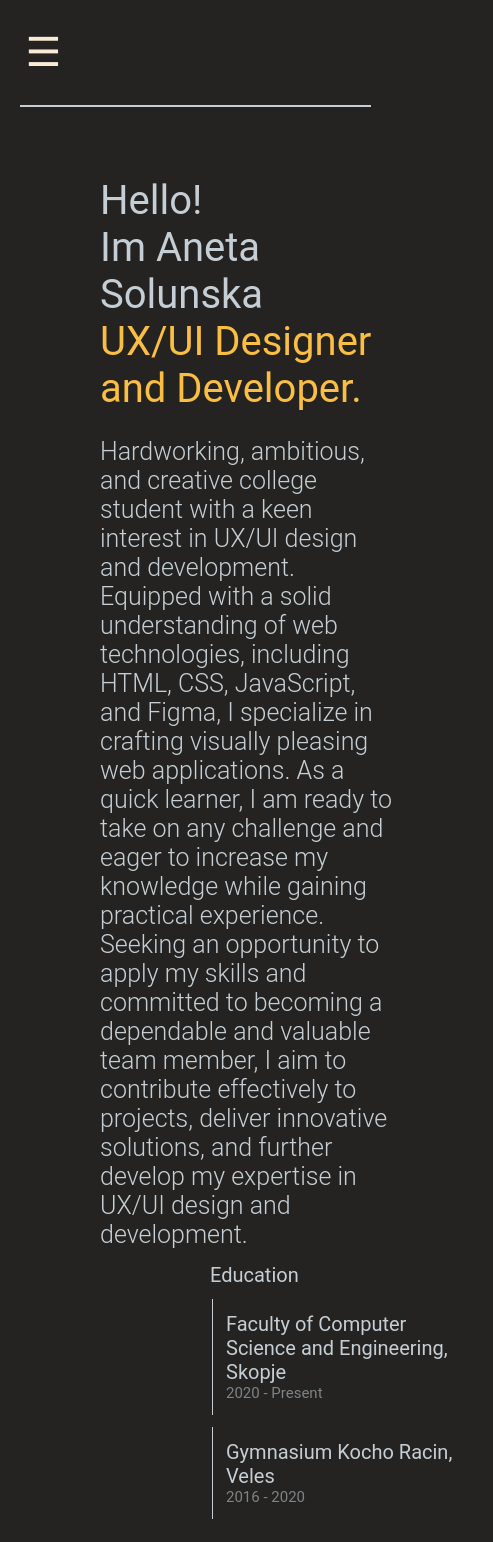
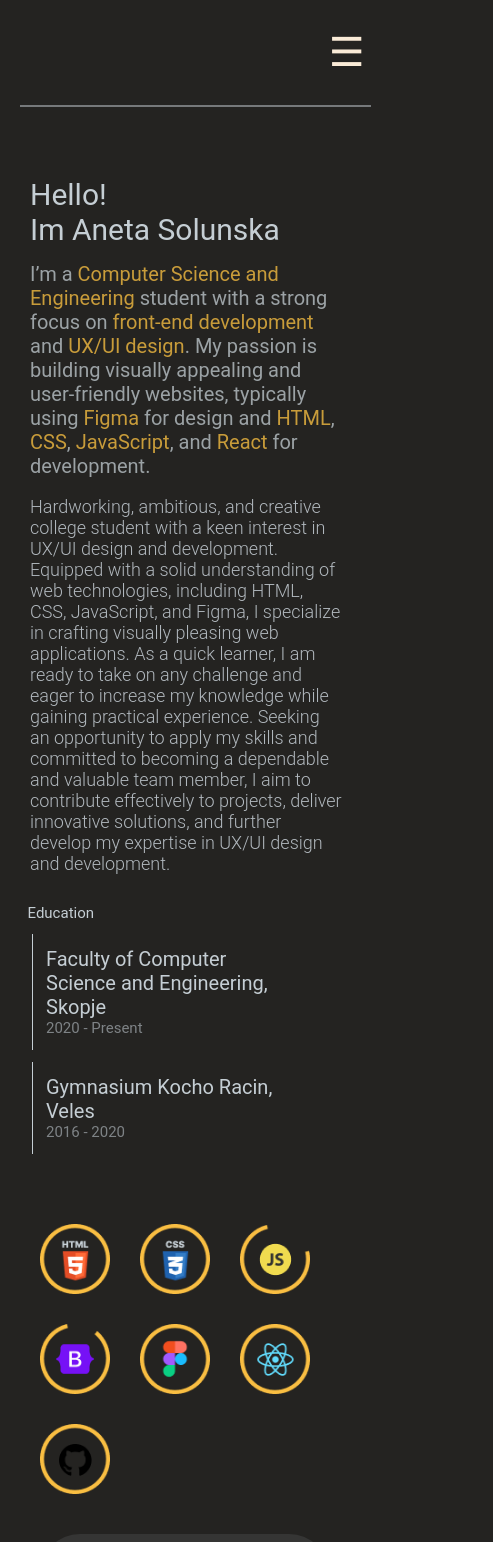
Before and after one commit to Solunska/Portfolio, a React (Vite) app: page /resume in a window 390 px wide. Shown: the top 1542 px of the page, 493 px wide, since content can reach past the window. Built offline with nearby package versions, Linux system fonts and the light colour scheme.

Commit message:
added responsiveness to resume page

```diff
--- a/src/components/AboutMe/Content.module.css
+++ b/src/components/AboutMe/Content.module.css
@@ -1,5 +1,5 @@
 .container {
-    width: 90em;
+    width: 100em;
     margin: 9em 10em 0 8em;
 }
 
@@ -8,10 +8,10 @@
     float: right;
 }
 
-@media(max-width: 941px) {
+@media(max-width: 940px) {
     .container {
         width: 100%;
-        margin: 1em;
+        margin: 0;
     }
 
     .btn_container {
--- a/src/components/AboutMe/Introduction.jsx
+++ b/src/components/AboutMe/Introduction.jsx
@@ -4,6 +4,6 @@ export default function Introduction() {
     return <div className={styles.container}>
         <p>Hello!</p>
         <p>Im Aneta Solunska</p>
-        <p>UX/UI Designer and Developer.</p>
+        <p>I’m a <span>Computer Science and Engineering</span> student with a strong focus on <span>front-end development</span> and <span>UX/UI design</span>. My passion is building visually appealing and user-friendly websites, typically using <span>Figma</span> for design and <span>HTML</span>, <span>CSS</span>, <span>JavaScript</span>, and <span>React</span> for development.</p>
     </div>
 }
--- a/src/components/AboutMe/Introduction.module.css
+++ b/src/components/AboutMe/Introduction.module.css
@@ -1,38 +1,71 @@
 .container p {
-    font-size: 9em;
+  font-size: 8em;
   color: #C5CED4;
   height: 100%;
 }
 
 .container p:nth-of-type(3) {
-    font-size: 9em;
-    color: #F9BE42;
+  font-size: 2.8em;
+  color: #c5ced4bd;
+  font-weight: normal;
+}
+.container p:nth-of-type(2) {
+  margin-bottom: 0.5em;
 }
 
-  @media(max-width: 1550px) {
-    .container p,
+
+span {
+  color: #f9bf42c5;
+}
+
+@media(max-width: 1590px) {
+
+  .container p {
+    font-size: 7em;
+  }
+
   .container p:nth-of-type(3) {
-      font-size: 7em;
+    font-size: 2.6em;
   }
 }
 
-  @media(max-width: 1530px) {
-    .container p,
+@media(max-width: 1405px) {
+
+  .container p {
+    font-size: 6em;
+  }
+
   .container p:nth-of-type(3) {
-      font-size: 6em;
+    font-size: 2.5em;
   }
 }
 
-  @media(max-width: 1005px) {
-    .container p,
+@media(max-width: 1260px) {
+
+  .container p {
+    font-size: 4em;
+  }
+
   .container p:nth-of-type(3) {
-      font-size: 5em;
+    font-size: 2.3em;
+  }
+}
+@media(max-width: 1140px) {
+  .container{
+    width: 30em;
+  }
+
+  .container p {
+    font-size: 3em;
+  }
+
+  .container p:nth-of-type(3) {
+    font-size: 2em;
   }
 }
 
-  @media(max-width: 900px) {
-    .container p,
-    .container p:nth-of-type(3) {
-      font-size: 4em;
+@media(max-width: 940px){
+  .container{
+    width: 100%;
   }
 }
--- a/src/components/AboutMe/SideBar.module.css
+++ b/src/components/AboutMe/SideBar.module.css
@@ -1,5 +1,5 @@
 .container {
-    width: 55em;
+    width: 50em;
     margin: 2em 0;
     height: 70em;
     background-color: #353534;
@@ -19,6 +19,7 @@
     background-repeat: no-repeat;
     margin: 5em auto 2.5em;
     background-position: center;
+    aspect-ratio: 16 / 4 !important;
 }
 
 .info_container {
@@ -45,14 +46,12 @@
 }
 
 @media(max-width: 1530px) {
-    .container {
-        width: 92em;
-    }
+
 }
 
-@media(max-width: 900px) {
+@media(max-width: 940px) {
     .profile_photo_container {
-        height: 50em;
+        height: 40em;
     }
 
     .container {
@@ -63,7 +62,7 @@
     }
 
     .profile_photo {
-        height: 50em;
+        height: 40em;
         margin: 2em auto 2.5em;
         background-size: contain;
     }
--- a/src/components/AboutMe/SideBarInfo.module.css
+++ b/src/components/AboutMe/SideBarInfo.module.css
@@ -1,4 +1,4 @@
-.info_text{
+.info_text {
     font-size: 2.2em;
     color: #C5CED4;
     font-weight: normal;
--- a/src/components/Resume/Skill.module.css
+++ b/src/components/Resume/Skill.module.css
@@ -2,3 +2,12 @@
     width: 100px;
     height: 100px;
 }
+
+
+@media (max-width:940px) {
+    .skill img {
+        width: 70px;
+        height: 70px;
+        margin: 2em;
+    }
+}
--- a/src/components/UI/Button.css
+++ b/src/components/UI/Button.css
@@ -1,11 +1,11 @@
 .button {
     font-size: 1.2em;
     padding: 0.5rem 1.5rem;
-    border: 0.15em solid transparent;
+    border: 0.1em solid transparent;
     border-radius: 50em;
     background-color: transparent;
-    color: #c5ced4;
-    font-weight: bolder;
+    color: #c5ced481;
+    font-weight: medium;
     width: 10em;
     height: 2.5em;
     text-decoration: none;
@@ -28,3 +28,10 @@
     width: 100%;
     height: 4em;
 }
+
+@media(max-width: 940px) {
+    .button{
+        border: none;
+        font-size: 2em;
+    }
+}
--- a/src/components/UI/Navigation.jsx
+++ b/src/components/UI/Navigation.jsx
@@ -1,12 +1,25 @@
 import { useState } from 'react';
 import { NavLink } from 'react-router-dom';
 import styles from './Navigation.module.css';
+import { useEffect } from 'react';
 
 export default function Navigation() {
     const [isMenuOpen, setIsMenuOpen] = useState(false);
 
     const toggleMenu = () => setIsMenuOpen(!isMenuOpen);
     const closeMenu = () => setIsMenuOpen(false);
+
+    useEffect(() => {
+        if (isMenuOpen) {
+            document.body.style.overflow = 'hidden';
+        } else {
+            document.body.style.overflow = 'auto';
+        }
+
+        return () => {
+            document.body.style.overflow = 'auto';
+        };
+    }, [isMenuOpen]);
 
     return (
         <nav className={styles.navbar}>
@@ -21,7 +34,8 @@ export default function Navigation() {
                     <NavLink
                         to='/'
                         className={({ isActive }) => isActive ? `${'button'} ${'active'}` : 'button'}
-                        end>
+                        end
+                        onClick={closeMenu}>
                         About me
                     </NavLink>
                 </li>
@@ -29,7 +43,8 @@ export default function Navigation() {
                     <NavLink
                         to='/resume'
                         className={({ isActive }) => isActive ? `${'button'} ${'active'}` : 'button'}
-                        end>
+                        end
+                        onClick={closeMenu}>
                         Resume
                     </NavLink>
                 </li>
@@ -37,7 +52,8 @@ export default function Navigation() {
                     <NavLink
                         to='/projects'
                         className={({ isActive }) => isActive ? `${'button'} ${'active'}` : 'button'}
-                        end>
+                        end
+                        onClick={closeMenu}>
                         Projects
                     </NavLink>
                 </li>
@@ -45,7 +61,8 @@ export default function Navigation() {
                     <NavLink
                         to='/contact'
                         className={({ isActive }) => isActive ? `${'button'} ${'active'}` : 'button'}
-                        end>
+                        end
+                        onClick={closeMenu}>
                         Contact
                     </NavLink>
                 </li>
--- a/src/components/UI/Navigation.module.css
+++ b/src/components/UI/Navigation.module.css
@@ -3,7 +3,7 @@
     align-items: center;
     justify-content: center;
     padding: 4em 0;
-    border-bottom: 0.2em solid #C5CED4;
+    border-bottom: 0.2em solid #c5ced481;
     width: 90%;
     margin: 0 auto;
     height: 3%;
@@ -44,36 +44,36 @@
     cursor: pointer;
     position: absolute;
     top: 0.5em;
-    right: 1em;
+    right: 0.5em;
 }
 
-/* Media Query for screen width less than 900px */
 @media (max-width: 900px) {
     .items {
-        display: none; /* Hide items by default on small screens */
-        flex-direction: column; /* Stack items vertically */
+        display: none;
+        flex-direction: column;
         width: 100%;
-        height: 100vh; /* Full viewport height */
-        justify-content: center; /* Center items vertically */
-        position: fixed; /* Fix position to cover entire screen */
+        height: 100vh;
+        justify-content: center;
+        position: fixed;
         top: 0;
         left: 0;
-        background: #6a6666f0; /* Background color */
-        z-index: 1000; /* Ensure it is on top of other content */
+        background: #6a6666fa;
+        z-index: 1000;
     }
 
-    .navbar{
-        justify-content: start;
+    .navbar {
+        justify-content: end;
     }
+
     .items.show {
-        display: flex; /* Show items when menu is open */
+        display: flex;
     }
 
     .burgerMenu {
-        display: block; /* Show burger menu on small screens */
+        display: block;
     }
 
     .closeMenu {
-        display: block; /* Show close button on small screens */
+        display: block;
     }
 }
--- a/src/pages/styles/Resume.module.css
+++ b/src/pages/styles/Resume.module.css
@@ -23,8 +23,8 @@
 
 .resume_content {
     margin-top: 1em;
-    font-size: 2.5em;
-    color: #C5CED4;
+    font-size: 2.3em;
+    color: #c5ced4de;
     font-weight: 300;
 }
 
@@ -35,20 +35,18 @@
     margin: 5em 0 3em 2em;
 }
 
-.aditional_skills_container{
+.aditional_skills_container {
     margin: 1em 2em;
     background-color: #353534;
     padding: 3em;
     border-radius: 4em;
 }
 
-.aditional_skills{
+.aditional_skills {
     display: flex;
     flex-wrap: wrap;
     margin-top: 1em;
 }
-
-
 
 @media (max-width: 1400px) {
     .resume_container {
@@ -57,17 +55,57 @@
     }
 
     .education_and_skills_container {
-        margin:   1.4em 10em 5em 20em;
+        margin: 1.4em 10em 5em 20em;
         width: 75%;
 
     }
 
-    .resume_introduction{
+    .resume_introduction {
         width: 75%;
     }
 
-    .aditional_skills_container{
+    .aditional_skills_container {
         width: 50%;
     }
 
-  }
+    .resume_introduction {
+        margin-left: 7em;
+    }
+
+    .education_and_skills_container {
+        margin: 3em 10em 5em 6em;
+    }
+}
+
+@media(max-width: 940px) {
+    .resume_introduction {
+        margin-left: 3em;
+        width: 80vw;
+    }
+
+    .education_and_skills_container {
+        margin-left: 2em;
+    }
+
+    .resume_content {
+        font-size: 1.8em;
+    }
+
+    .skills {
+        width: 90vw;
+        margin-left: 0;
+    }
+
+    .aditional_skills_container {
+        width: 85%;
+        padding: 2em;
+    }
+
+    .aditional_skills {
+        font-size: 0.8em;
+    }
+
+    .label {
+        font-size: 1.5em;
+    }
+}
```
Also changed, not shown: src/App.css (+7 -5 lines), src/components/Resume/AdditionalSkills.module.css (line endings or trailing spaces). Lines whose indentation alone changed are shown as unchanged.
